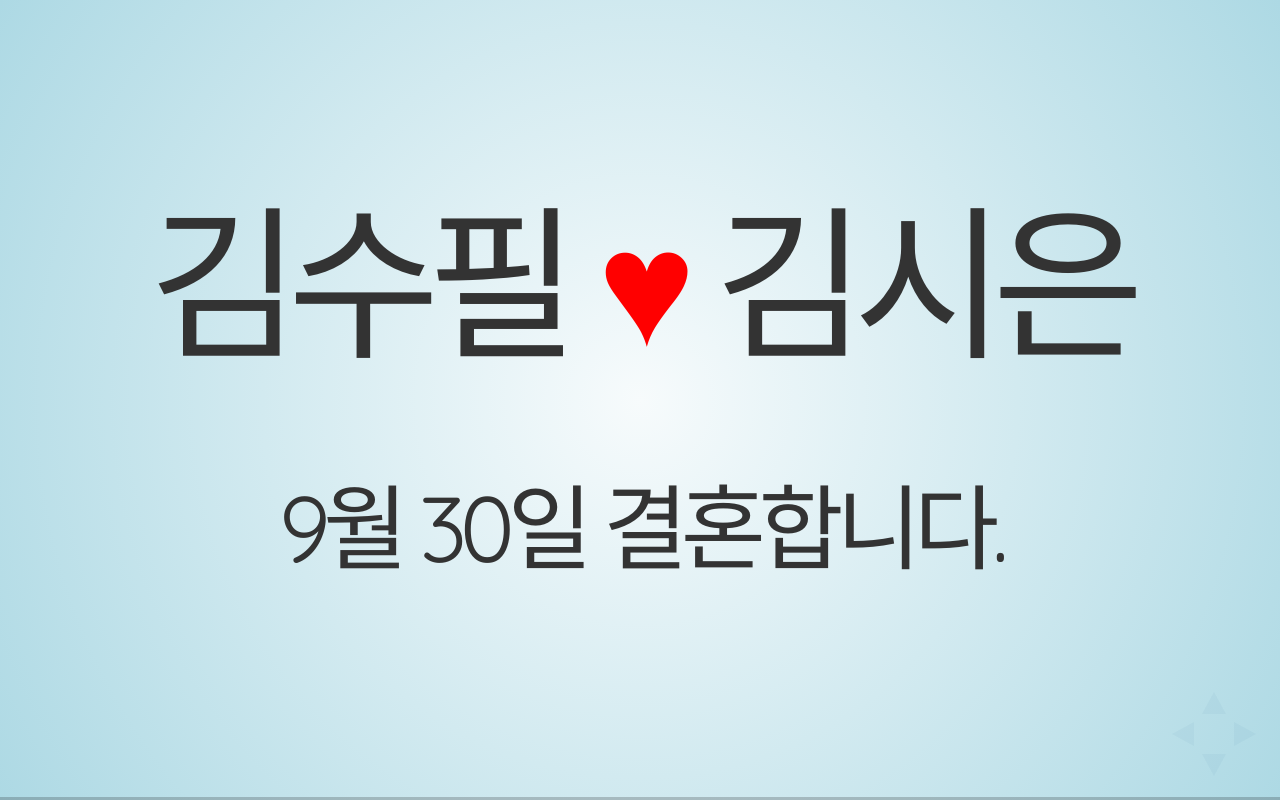
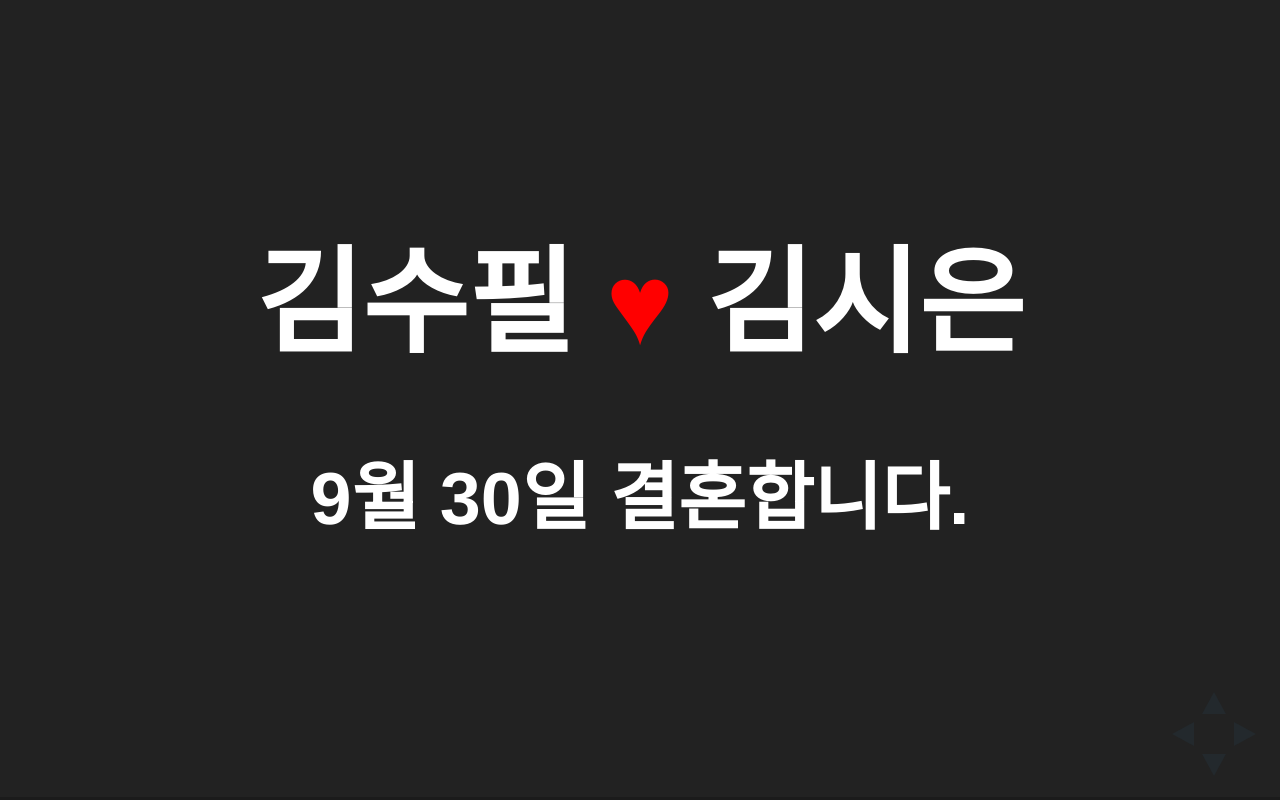
Before and after one commit to sfkim/wedding, a plain HTML site: page index.html in a window 1280 px wide. Drawn offline with nearby package versions, Linux system fonts and the light colour scheme; a web font is replaced by a local one.

Commit message:
- change to black theme

```diff
--- a/index.html
+++ b/index.html
@@ -11,7 +11,7 @@
 
     <link rel="stylesheet" href="css/style.css">
     <link rel="stylesheet" href="css/reveal.css">
-    <link rel="stylesheet" href="css/theme/sky.css" id="theme">
+    <link rel="stylesheet" href="css/theme/black.css" id="theme">
 </head>
 <body>
     <div class="reveal">
```
